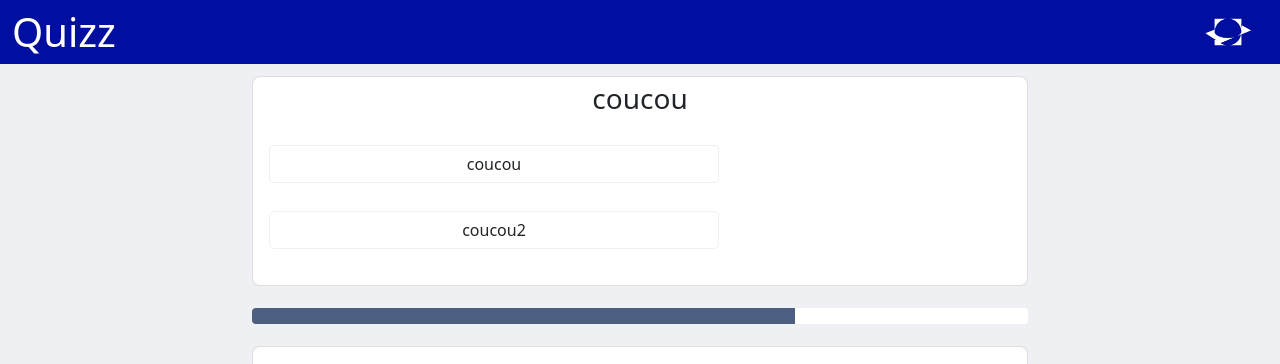
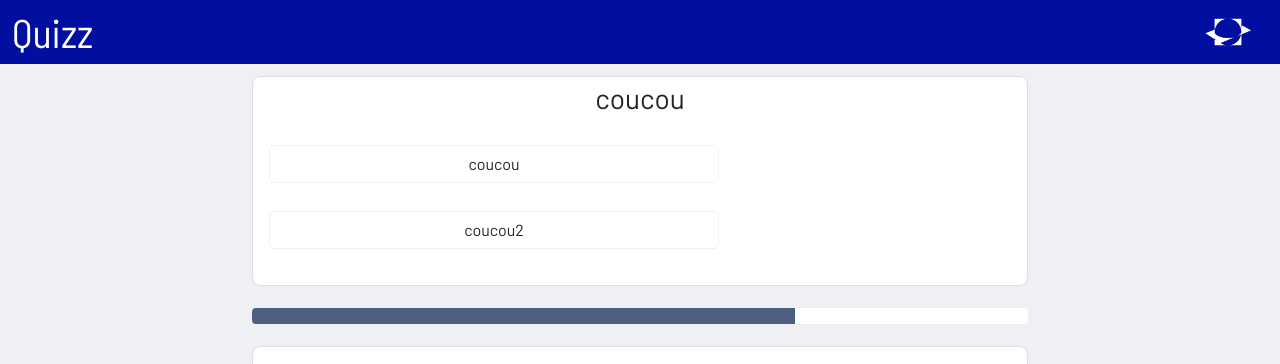
Before and after one commit to nbert71/Quizzzz_com, a PHP site: page /new_index.html in a window 1280 px wide. Shown: the top 364 px of the page. Run offline with PHP 8.4, Linux system fonts and the light colour scheme.

Commit message:
modif barlow

```diff
--- a/css/style.css
+++ b/css/style.css
@@ -5,25 +5,29 @@ Gris foncé  #4d5f80
 Gris clair  #eff0f4
 */
 
-@font-face {
-    font-family: "Barlow";
-    src: url("/fonts/Barlow-Regular.ttf") format("ttf");
-}
-@font-face {
-    font-family: "Barlowsemicondensed";
-    src: url("/fonts/BarlowSemiCondensed-Regular.ttf") format("ttf");
-}
+/*@font-face {*/
+/*    font-family: "Barlow";*/
+/*    src: url("./fonts/Barlow-Regular.ttf") format("ttf");*/
+/*}*/
+/*@font-face {*/
+/*    font-family: "Barlowsemicondensed";*/
+/*    src: url("./fonts/BarlowSemiCondensed-Regular.ttf") format("ttf");*/
+/*}*/
+
+@import url('https://fonts.googleapis.com/css2?family=Barlow:wght@100;400&display=swap');
+@import url('https://fonts.googleapis.com/css2?family=Barlow+Semi+Condensed&family=Barlow:wght@100;400&display=swap');
+
 html {
     position: relative;
     min-height: 100%;
 }
 body {
-    /*font-family: Barlow, sans-serif !important;*/
+    font-family: 'Barlow', sans-serif !important;
     background-color: #eff0f4;
 }
-/*h1 h2 h3 h4 h5 h6 {*/
-/*    font-family: Barlowsemicondensed, sans-serif !important;*/
-/*}*/
+h1 h2 h3 h4 h5 h6 {
+    font-family: 'Barlow Semi Condensed', sans-serif !important;
+}
 
 /********************* NAVBAR *********************/
 .bg-blue {
@@ -31,6 +35,7 @@ body {
 }
 .h1 {
     color: #FFFFFF;
+    font-family: 'Barlow Semi Condensed', sans-serif !important;
 }
 
 /********************* CARD QUESTION *********************/
@@ -55,7 +60,7 @@ body {
 .btn {
     border-color: #eff0f4;
     border-radius: 5px;
-    max-width: 450px;
+    width: 450px;
     margin-bottom: 20px;
 }
 .btn:hover {
@@ -118,4 +123,7 @@ div.footer-content>a {
     .footer-content {
         font-size: 8pt;
     }
+    .btn {
+        width: 70vw;
+    }
 }
```
